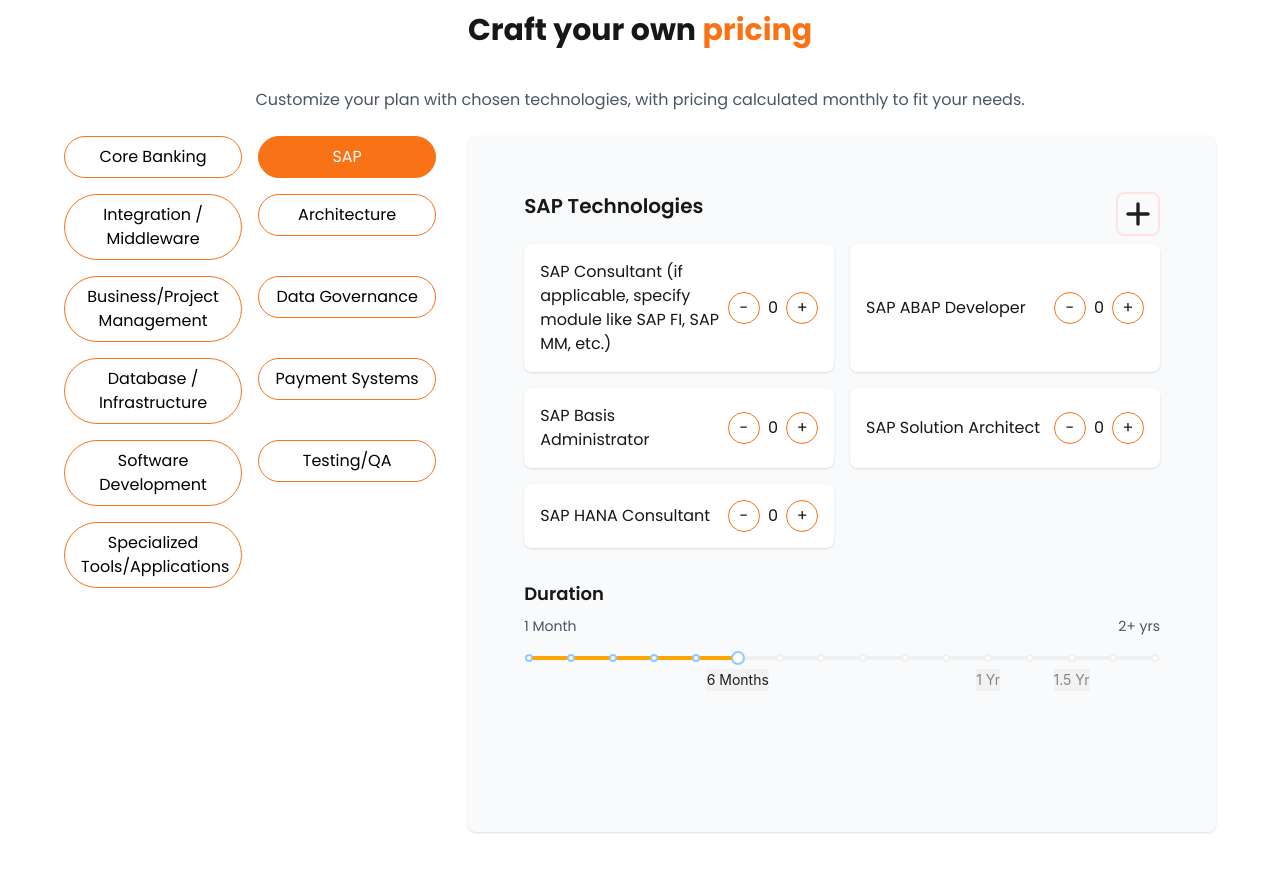
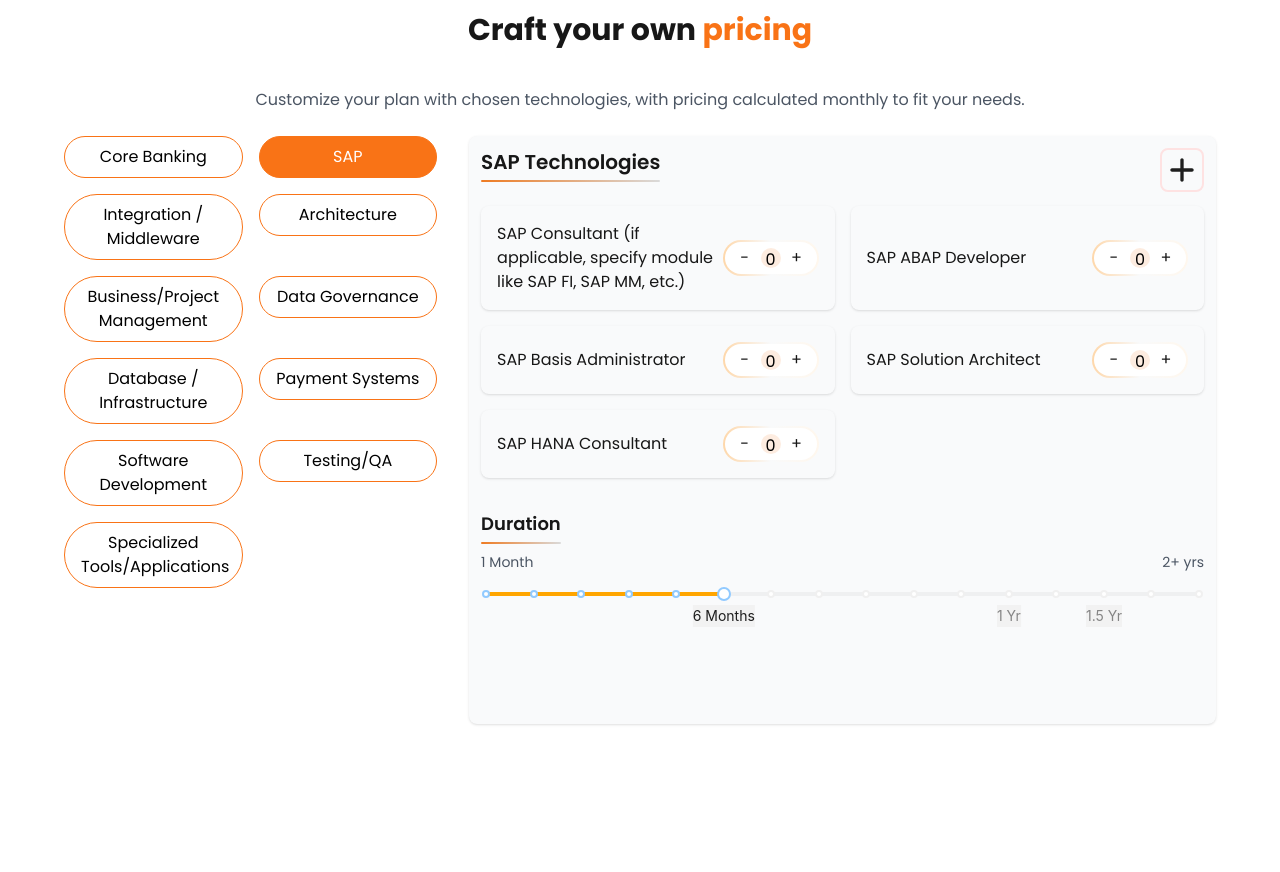
Before and after one commit to datasack-solution/It-Staff-Augmentation-New, a Next.js app: page /page in a window 1280 px wide. Shown: the part 860-1732 px from the top of the page. After the commit the page ends 1648 px from the top, so only its background shows below. Built offline with nearby package versions, Linux system fonts and the light colour scheme; a web font is replaced by a local one.

Commit message:
add underlines and fix positions

```diff
--- a/src/components/DurationSlider.tsx
+++ b/src/components/DurationSlider.tsx
@@ -115,7 +115,9 @@
 
     return (
         <div className="w-full mx-auto">
-            <h2 className="text-lg font-semibold mb-2">Duration</h2>
+            <h2 className="text-lg font-semibold mb-2">Duration
+            <div className="w-20 h-0.5 mt-1 bg-gradient-to-r from-[rgba(238,123,34,1)] to-[rgba(218,218,218,1)] rounded-lg"></div>
+            </h2>
 
             <div className="relative w-full flex justify-between items-center text-gray-600 text-sm mb-4">
                 <span>1 Month</span>
--- a/src/components/Pages/Hero.tsx
+++ b/src/components/Pages/Hero.tsx
@@ -1,16 +1,16 @@
-import React, { useEffect, useState } from 'react';
+import ChatBotIcon from '@/components/ChatBotIcon';
+import DarkToggle from '@/components/DarkToggle';
+import HomeIcon_Light from '@/components/HomeIcon_Light';
+import LightToggle from '@/components/LightToggle';
+import MessageIcon from '@/components/MessageIcon';
+import RightArrow from '@/components/RightArrow';
+import RightArrow_Light from '@/components/RightArrow_Light';
+import Star from '@/components/Start';
+import WhatsappIcon from '@/components/WhatsappIcon';
+import WhatsappIcon_Light from '@/components/WhatsappIcon_Light';
 import Image from 'next/image';
 import Link from 'next/link';
-import RightArrow from '@/components/RightArrow';
-import Star from '@/components/Start';
-import ChatBotIcon from '@/components/ChatBotIcon';
-import MessageIcon from '@/components/MessageIcon';
-import WhatsappIcon from '@/components/WhatsappIcon';
-import LightToggle from '@/components/LightToggle';
-import DarkToggle from '@/components/DarkToggle';
-import HomeIcon_Light from '@/components/HomeIcon_Light';
-import WhatsappIcon_Light from '@/components/WhatsappIcon_Light';
-import RightArrow_Light from '@/components/RightArrow_Light';
+import { useState } from 'react';
 import HomeIcon from '../HomeIcon';
 
 const HomePage = () => {
@@ -25,7 +25,7 @@
     setDarkMode(!darkMode);
   };
 
-  const banks = ['alinma_bank.png', 'alrajhi_bank.png', 'bank_albilad.png', 'future_generali.png', 'nibav.png', 'olam.png', 'reliance_capital.png','enjaz.png']
+  const banks = ['alinma_bank.png', 'alrajhi_bank.png', 'bank_albilad.png', 'future_generali.png', 'nibav.png', 'olam.png', 'reliance_capital.png', 'enjaz.png']
   return (
     <div className='bg-white'>
       <div
@@ -36,7 +36,7 @@
     `
         }}
       />
-      <ChatBotIcon className='fixed right-5 rounded-full bg-gray-700 p-2 bottom-10' />
+      <ChatBotIcon className='fixed right-5 z-50 rounded-full bg-gray-700 p-2 bottom-10' />
 
       <div className="
       fixed
@@ -100,12 +100,10 @@
             </Link>
           </div>
 
-{/* dark:text-gray-100 */}
           <div className='hidden text-sm sm:text-xs md:text-sm lg:text-lg xl:text-lg 2xl:text-lg w-fit sm:flex gap-14 text-purple-100 sm:text-blue-100 mr-2 justify-around align-middle p-7'>
             <Link href="/pricing" className="text-gray-800  py-1  hover:text-orange-500 uppercase font-semibold">
               Get Pricing
             </Link>
-                {/* dark:text-gray-100 */}
             <Link href="/manage-service" className="text-gray-800  py-1  hover:text-orange-500 uppercase font-semibold">
               Manage Service
             </Link>
@@ -220,8 +218,8 @@
 
 
 
-          <div className="my-10 align-middle m-auto bg-white bg-opacity-50 rounded-3xl shadow-lg w-4/5">
-            <p className="pt-5  text-sm sm:text-sm md:text-sm lg:text-lg xl:text-lg 2xl:text-lg text-black font-semibold text-center">Trusted by 100+ Companies</p>
+          <div className="my-2 md:my-10 lg:my-10 xl:my-10 2xl:my-10 align-middle m-auto bg-white bg-opacity-50 rounded-3xl shadow-lg w-4/5 h-fit">
+            <p className="pt-3 text-sm sm:text-sm md:text-sm lg:text-lg xl:text-lg 2xl:text-lg text-black font-semibold text-center">Trusted by 100+ Companies</p>
 
             <div
               x-data="{}"
@@ -230,7 +228,7 @@
       ul.insertAdjacentHTML('afterend', ul.outerHTML);
       ul.nextSibling.setAttribute('aria-hidden', 'true');
     })"
-              className="w-full p-5 sm:p-5 md:p-6 lg:p-7 xl:p-7 2xl:p-7 inline-flex flex-nowrap overflow-hidden
+              className="w-full sm:p-5 md:p-6 lg:p-7 xl:p-7 2xl:p-7 inline-flex flex-nowrap overflow-hidden
                [mask-image:_linear-gradient(to_right,transparent_0,_black_128px,_black_calc(100%-100px),transparent_100%)]">
 
               <ul className="flex items-center justify-center md:justify-start [&_li]:mx-4 [&_img]:max-w-none animate-infinite-scroll">
--- a/src/components/Pages/Pricing.tsx
+++ b/src/components/Pages/Pricing.tsx
@@ -195,11 +195,13 @@
 
                 <CategoryHorizontal handleCategoryClick={handleCategoryClick} selectedCategory={selectedCategory} quantities={quantities} />
 
-                <div className="lg:w-2/3 p-14 bg-gray-50 rounded-lg shadow">
+                <div className="lg:w-2/3 p-3 bg-gray-50 rounded-lg shadow">
                     <div className='flex justify-between mb-2 cursor-pointer gap-5'>
                         <h3 className="text-xl font-semibold mb-4">
                             {selectedCategory ? `${selectedCategory} Technologies` : "Select a Category"}
+                            <div className="w-full h-0.5 mt-1 bg-gradient-to-r from-[rgba(238,123,34,1)] to-[rgba(218,218,218,1)] rounded-lg"></div>
                         </h3>
+
 
                         <div onClick={() => setModalOpen(true)} className='group h-fit text-nowrap border-2 inline-block border-red-100 max-h-14 rounded-lg bg-orange-400 md:bg-transparent lg:bg-transparent xl:bg-transparent 2xl:bg-transparent hover:bg-orange-500 hover:rounded-full justify-center align-middle'>
                             <PlusIcon className='size-10 invisible hidden md:inline-block lg:inline-block xl:inline-block 2xl:inline-block md:visible lg:visible xl:visible 2xl:visible group-hover:invisible group-hover:hidden' />
@@ -218,23 +220,46 @@
                     {selectedCategory ? (
                         <ul className="grid grid-cols-1 sm:grid-cols-2 lg:grid-cols-2 gap-4">
                             {technologies[selectedCategory].map((tech, index) => (
-                                <div key={index} className="flex items-center justify-between p-4 bg-white shadow rounded-lg">
+                                <div key={index} className="flex items-center justify-between p-4 shadow rounded-lg ">
                                     <span>{tech}</span>
-                                    <div className="flex items-center space-x-2">
+                                  {/* <div className="flex items-center space-x-2 bg-white rounded-full ">
                                         <button
                                             onClick={() => { handleDecreaseQuantity(selectedCategory, tech) }}
-                                            className="border border-orange-500 hover:bg-orange-400 hover:text-white rounded-full w-8 h-8 text-center"
+                                            className="  hover:bg-orange-400 hover:text-white rounded-full w-8 h-8 text-center"
                                         >
                                             -
                                         </button>
                                         <span>{quantities[selectedCategory]?.[tech] || 0}</span>
                                         <button
                                             onClick={() => { handleIncreaseQuantity(selectedCategory, tech) }}
-                                            className="border border-orange-500 hover:bg-orange-400 hover:text-white rounded-full w-8 h-8 text-center"
+                                            className="  hover:bg-orange-400 hover:text-white rounded-full w-8 h-8 text-center"
                                         >
                                             +
                                         </button>
-                                    </div>
+                                    </div> */}
+
+<div className="relative flex items-center justify-center p-0.5 rounded-full">
+    <div className="absolute inset-0 bg-gradient-to-r from-orange-200 via-transparent to-orange-50 rounded-full"></div>
+
+    <div className="relative flex items-center bg-white rounded-full px-1">
+        <button
+            onClick={() => { handleDecreaseQuantity(selectedCategory, tech) }}
+            className="hover:bg-orange-400 hover:text-white rounded-full w-8 h-8 text-center p-0"
+        >
+            -
+        </button>
+
+        <span className="text-black rounded-full w-5 h-5 text-center justify-center bg-[rgba(238,123,34,0.14)]">{quantities[selectedCategory]?.[tech] || 0}</span>
+
+        <button
+            onClick={() => { handleIncreaseQuantity(selectedCategory, tech) }}
+            className="hover:bg-orange-400 hover:text-white rounded-full w-8 h-8 text-center"
+        >
+            +
+        </button>
+    </div>
+</div>
+
                                 </div>
                             ))}
                         </ul>
```
Lines whose indentation alone changed are shown as unchanged.
